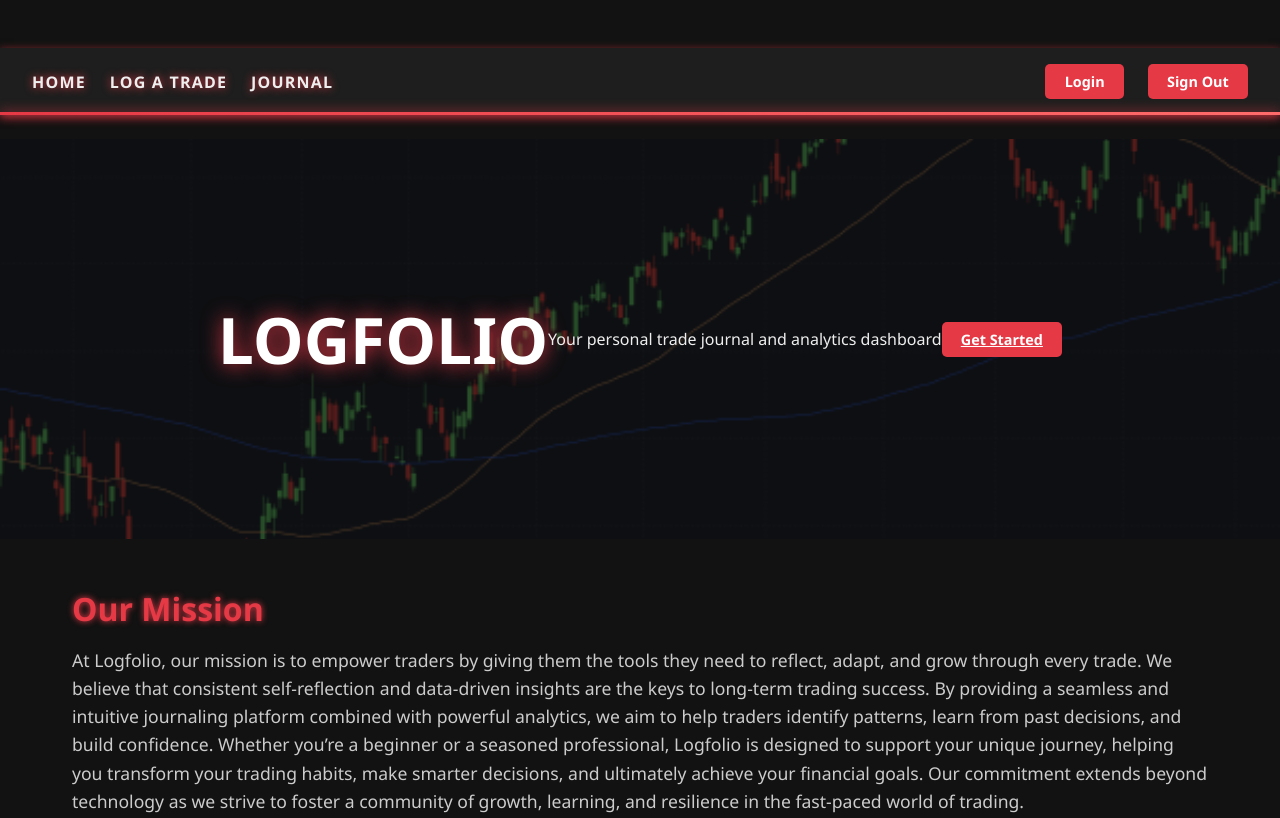
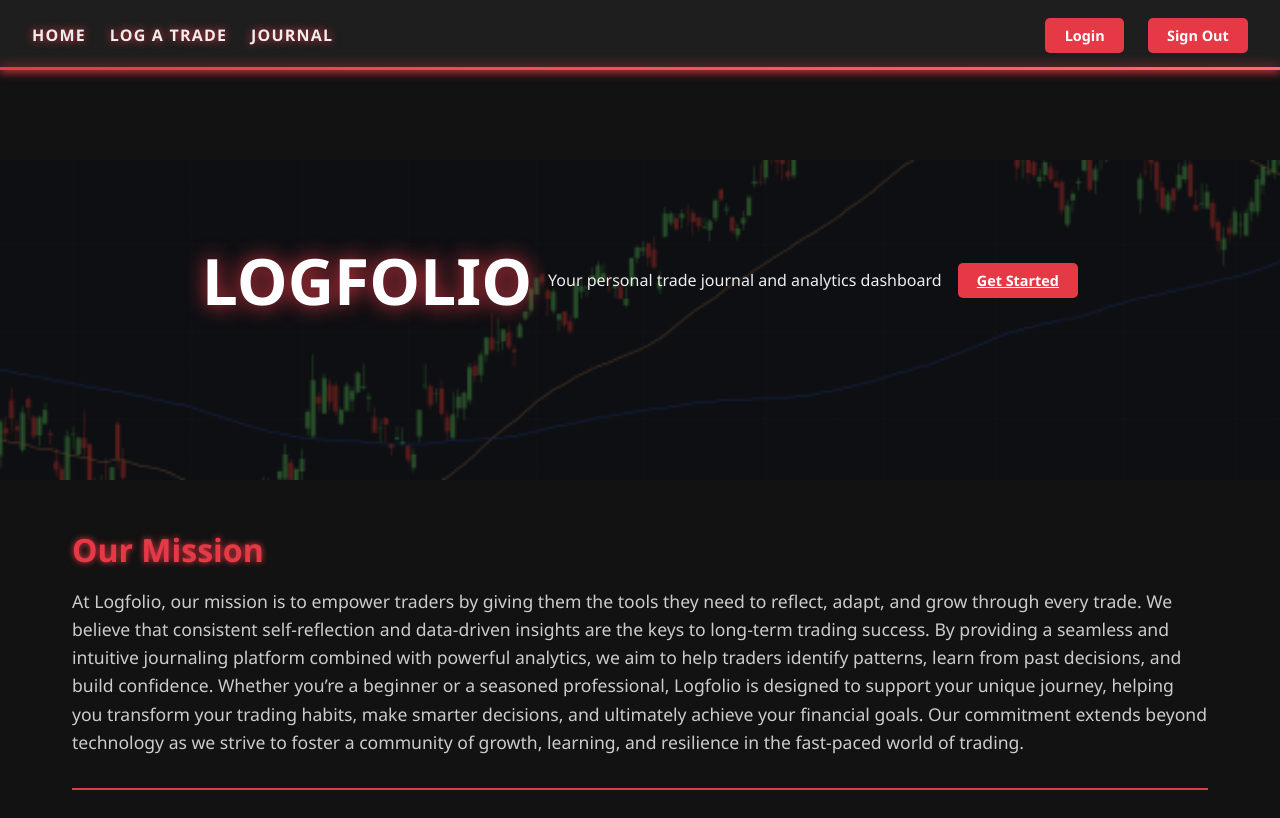
Before and after one commit to omniofficial/logfolio, a website: page public/index.html in a window 1280 px wide. Shown: the top 818 px of the page. Drawn offline with nearby package versions, Linux system fonts and the light colour scheme.

Commit message:
Header tweaks
Header was updated to dynamically stay fixed across all pages. Was eating into some HTML content, it is fixed.

```diff
--- a/public/styles.css
+++ b/public/styles.css
@@ -7,23 +7,29 @@
 }
 
 body {
+    padding-top: 80px; /* equal or greater than .header-bar height */
     background-color: #121212;
     color: #eee;
     min-height: 100vh;
     display: flex;
     flex-direction: column;
 }
-
 /* Header Bar */
 .header-bar {
+    margin-top: 0;
+    padding-top: 1rem; /* keep your padding */
+    position: fixed; /* if you want it fixed at the top */
+    top: 0;
+    left: 0;
+    right: 0;
+    height: 70px;
     display: flex;
     justify-content: space-between;
     align-items: center;
     background-color: #1e1e1e;
     padding: 1rem 2rem;
     box-shadow: 0 2px 8px rgba(230, 57, 70, 0.7);
-    position: relative;
-    z-index: 10;
+    z-index: 999;
 }
 .header-bar::after {
     content: "";
@@ -34,7 +40,6 @@ body {
     width: 100%;
     background: linear-gradient(to right, #e63946, #ff6b6b);
     box-shadow: 0 0 12px #e63946;
-    z-index: 1;
 }
 
 .nav-left,
@@ -74,6 +79,7 @@ body {
 
 /* Hero Section */
 .hero-section {
+    padding-top: 80px;
     position: relative;
     width: 100%;
     height: 400px;
@@ -85,9 +91,12 @@ body {
     height: 100%;
     object-fit: cover;
     filter: brightness(0.4);
+    position: relative;
+    z-index: 1;
 }
 
 .hero-overlay {
+    z-index: 2;
     position: absolute;
     top: 0;
     left: 0;
@@ -96,6 +105,9 @@ body {
     display: flex;
     justify-content: center;
     align-items: center;
+    gap: 1rem;
+    padding: 0 1rem;
+    text-align: center;
 }
 
 .hero-overlay h1 {
```
Also changed, not shown: public/index.html (+1 -0 lines).
